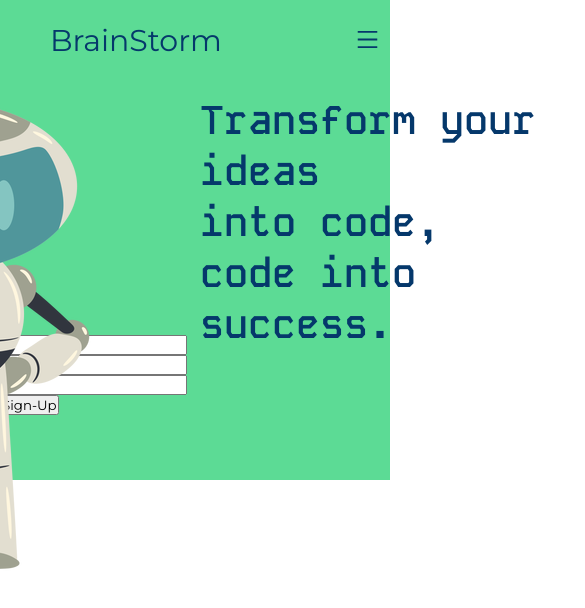
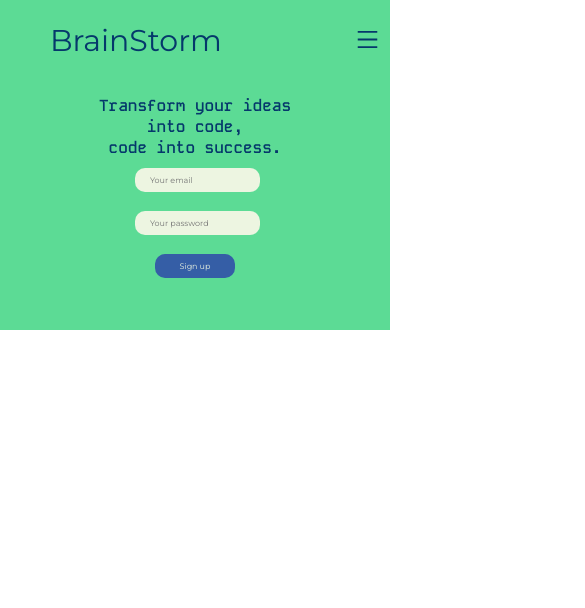
Before and after one commit to poravoz/BrainStorm, a React (Create React App) app in the folder frontend/: page / in a window 390 px wide. Shown: the top 608 px of the page, 585 px wide, since content can reach past the window. Built offline with nearby package versions, Linux system fonts and the light colour scheme.

Commit message:
02.03.2024

```diff
--- a/frontend/src/components/header/header.css
+++ b/frontend/src/components/header/header.css
@@ -17,11 +17,134 @@
     color: #05386b;
     font-size: 40px;
     top: 15px;
-    left: 200px;
+    left: 400px;
+    width: 480px;
 }
 
 .robot_header {
     position: absolute;
-    right: 200px;
+    right: 400px;
     top: 0px;
 }
+
+.form_signUp_header {
+    position: relative;
+    left: 400px;
+    top: 25px;
+    width: 475px;
+}
+
+.input_signUp_header {
+    border: none;
+    width: 480px;
+    margin-bottom: 15px;
+    height: 45px;
+    border-radius: 10px;
+    background-color: #edf5e1;
+    font-size: 14px;
+    padding-left: 25px;
+    color: #05386b;
+}
+
+.input_signUp_header:hover {
+    opacity: 0.9;
+}
+
+.input_signUp_header:focus {
+    outline: none;
+}
+
+.button_signUp_header {
+    width: 225px;
+    height: 45px;
+    border: none;
+    background-color: #355ea6;
+    border-radius: 10px;
+    color: #edf5e1;
+    margin: 0 auto;
+    display: block;
+}
+
+.button_signUp_header:hover {
+    opacity: 0.9;
+}
+
+@media (max-width: 1600px) {
+    .robot_header {
+        display: none;
+    }
+
+    .form_signUp_header, .title_header  {
+        left: 0;
+        margin: 0 auto;
+    }
+}
+
+@media (max-width: 700px) {
+    .title_header  {
+        max-width: 290px;
+        font-size: 24px;
+        text-align: center;
+    }
+
+    .input_signUp_header {
+        margin: 0 auto;
+        display: block;
+        width: 285px;
+    }
+    .button_signUp_header {
+        width: 135px;
+    }
+}
+
+@media (max-width: 475px) {
+    .title_header  {
+        max-width: 290px;
+        font-size: 16px;
+        text-align: center;
+    }
+
+    .input_signUp_header {
+        margin: 0 auto;
+        display: block;
+        width: 125px;
+        height: 24px;
+        font-size: 8px;
+        padding-left: 15px;
+        margin-left: -10px;
+    }
+    .button_signUp_header {
+        width: 80px;
+        height: 24px;
+        font-size: 8px;
+        margin-left: 10px;
+    }
+
+    .form_signUp_header {
+        max-width: 100px;
+    }
+
+    .container {
+        height: 250px;
+        background-color: #5cdb95;
+    }
+}
+
+@media (max-width: 300px) {
+    .title_header  {
+        font-size: 9px;
+        max-width: 100px;
+    }
+
+    .input_signUp_header {
+        max-width: 100px;
+        margin-left: 0px;
+    }
+
+}
+
+@media (max-width: 130px) {
+    .title_header, .form_signUp_header  {
+        display: none;
+    }
+}
--- a/frontend/src/components/header/header.tsx
+++ b/frontend/src/components/header/header.tsx
@@ -10,12 +10,11 @@ const Header = () => {
 
             <img className="robot_header" src={robot}/>
 
-            <form className="form_signIn_header">
-                <input className="input_signIn_header" type="email" /> <br />
-                <input className="input_signIn_header" type="text" /> <br />
-                <input className="input_signIn_header" type="password" /> <br />
+            <form className="form_signUp_header">
+                <input placeholder="Your email" className="input_signUp_header" type="email" /> <br />
+                <input placeholder="Your password" className="input_signUp_header" type="password" /> <br />
 
-                <button className="button_signIn_header" > Sign-Up </button>
+                <button className="button_signUp_header" > Sign up </button>
             </form>
 
         </div>
--- a/frontend/src/components/navigation/navigation.jsx
+++ b/frontend/src/components/navigation/navigation.jsx
@@ -5,7 +5,7 @@ import { AiOutlineMenu, AiOutlineClose } from 'react-icons/ai';
 const NavigationBar = () => {
   const [nav, setNav] = useState(false);
   return (
-      <div className={style.container}>
+    <div className={style.container}>
       <div className={style.box}>
         <div className={style.logo}>
           <a href=""> BrainStorm </a>
--- a/frontend/src/components/navigation/navigation.module.css
+++ b/frontend/src/components/navigation/navigation.module.css
@@ -73,9 +73,6 @@ a {
   z-index: 100;
 }
 
-
-
-
 @media (max-width: 800px) {
   .mobile_btn {
     display: block;
@@ -111,3 +108,17 @@ a {
     font-size: 28px;
   }
 }
+
+@media (max-width: 285px) {
+  .logo {
+    font-size: 14px;
+    left: 15px;
+  }
+
+}
+
+@media (max-width: 130px) {
+  .menu, .logo, .mobile_btn {
+      display: none;
+  }
+}
```
Also changed, not shown: frontend/src/components/header/images/robot.png.
